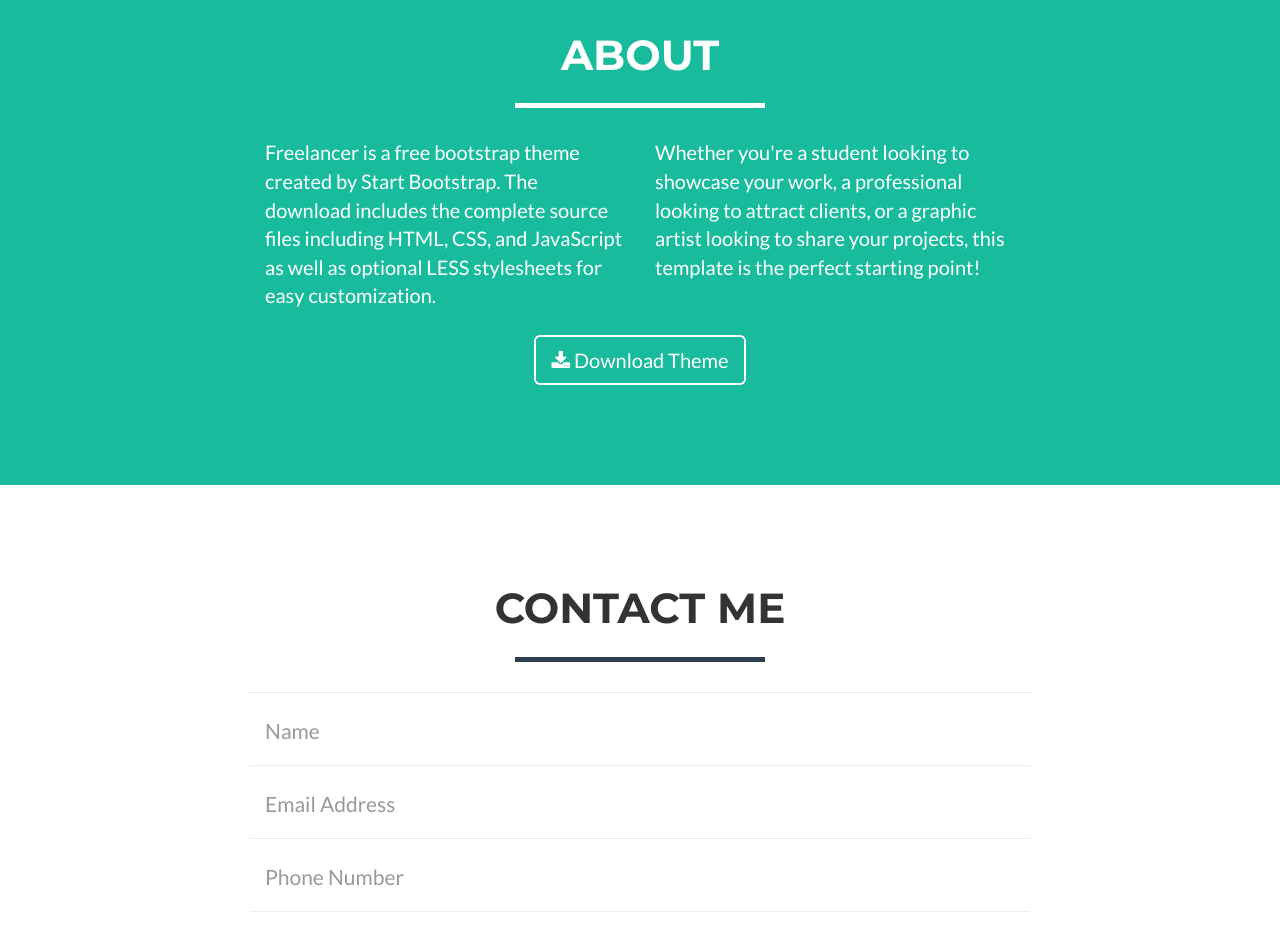
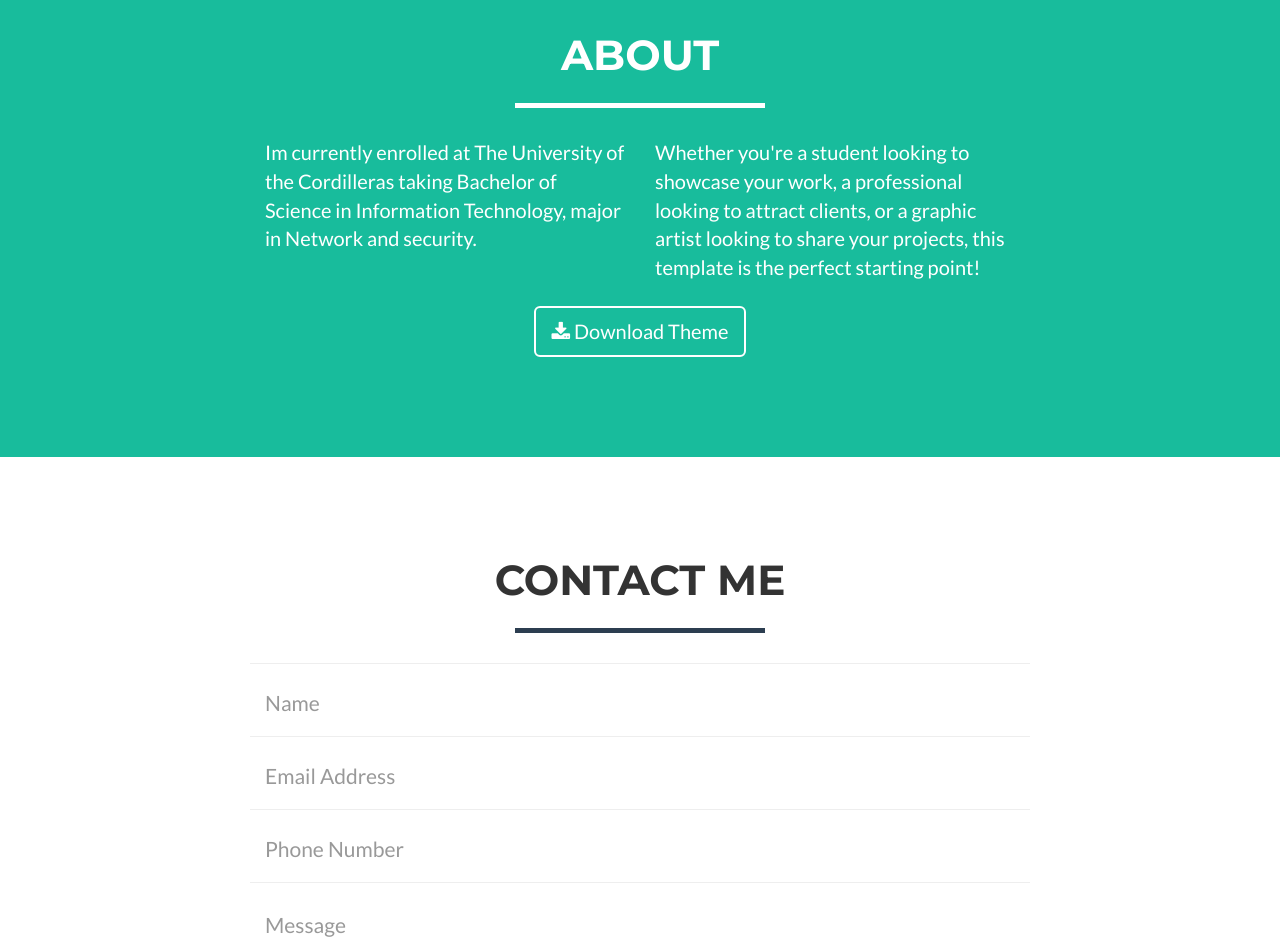
Before and after one commit to harrisbengao/harrisbengao.github.io, a website: page index.html in a window 1280 px wide. Shown: the part 1720-2658 px from the top of the page. Drawn offline with nearby package versions, Linux system fonts and the light colour scheme.

Commit message:
Update index.html

```diff
--- a/index.html
+++ b/index.html
@@ -160,7 +160,7 @@
             </div>
             <div class="row">
                 <div class="col-lg-4 col-lg-offset-2">
-                    <p>Freelancer is a free bootstrap theme created by Start Bootstrap. The download includes the complete source files including HTML, CSS, and JavaScript as well as optional LESS stylesheets for easy customization.</p>
+                    <p>Im currently enrolled at The University of the Cordilleras taking Bachelor of Science in Information Technology, major in Network and security.</p>
                 </div>
                 <div class="col-lg-4">
                     <p>Whether you're a student looking to showcase your work, a professional looking to attract clients, or a graphic artist looking to share your projects, this template is the perfect starting point!</p>
```
